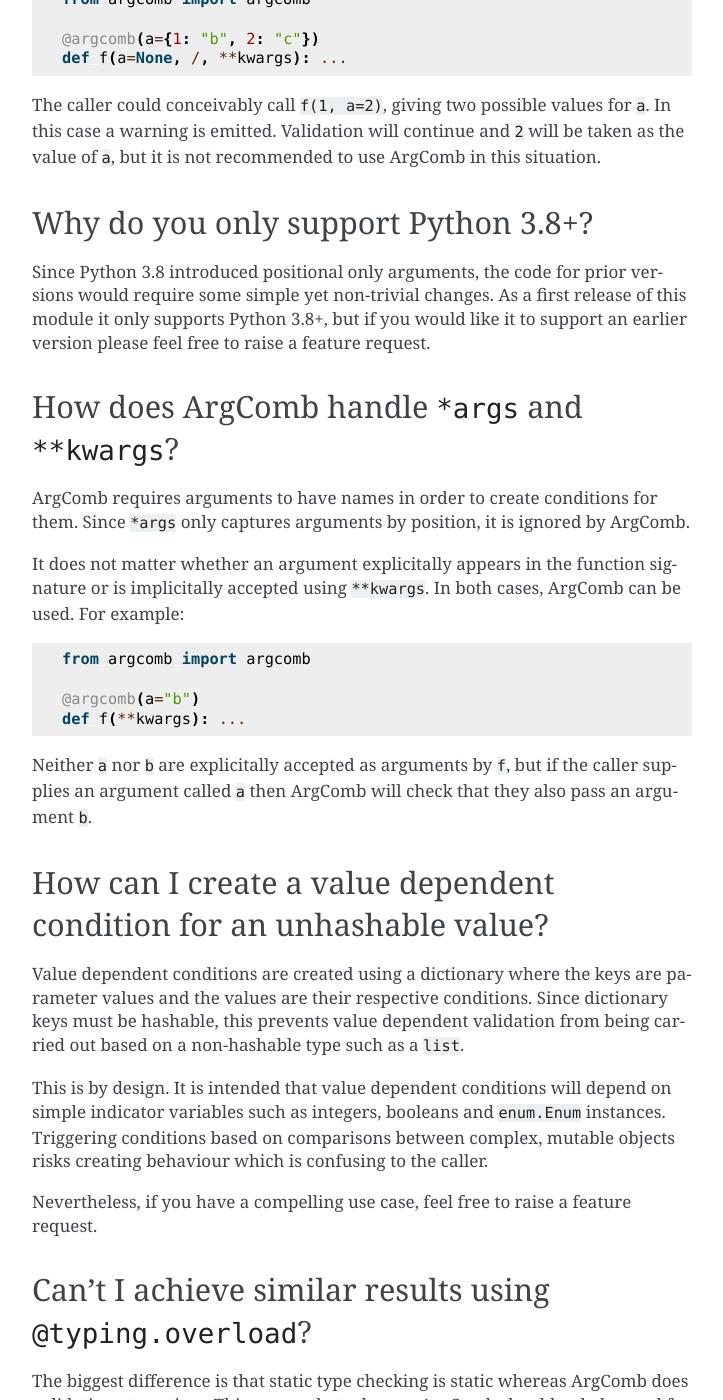
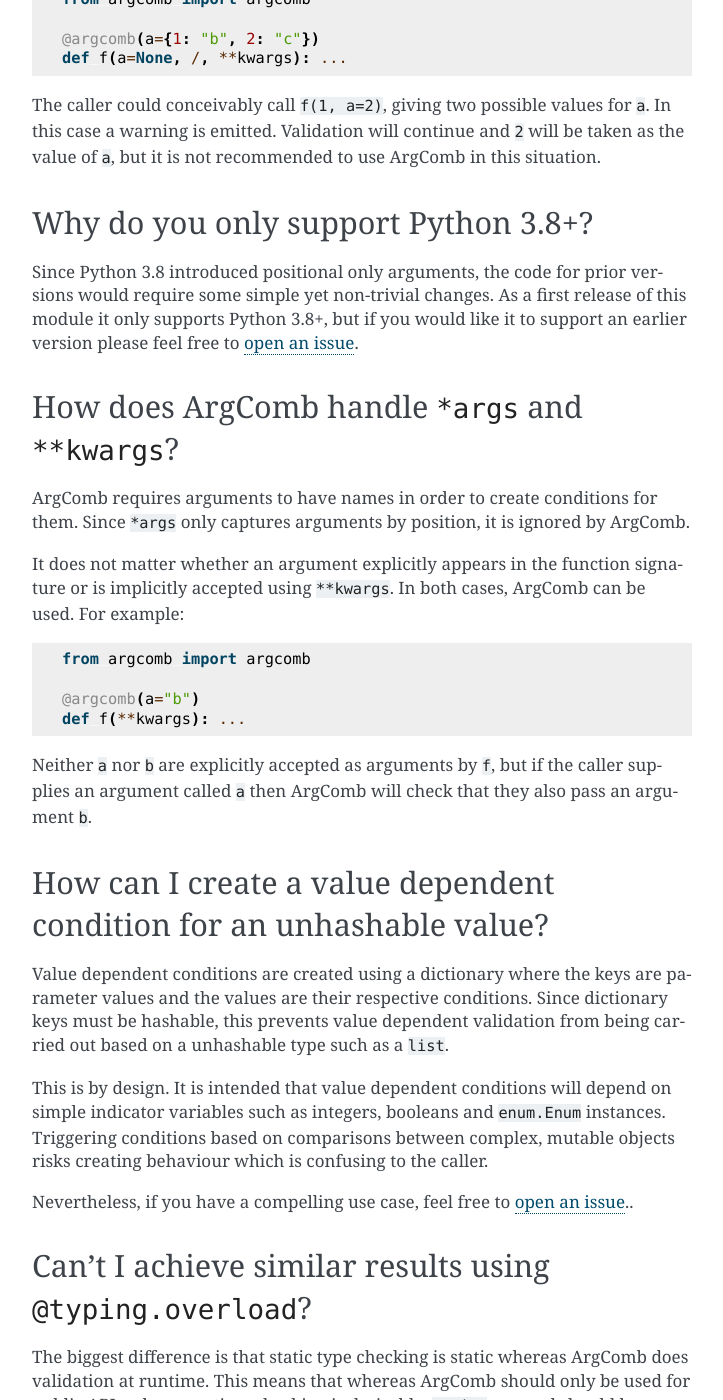
Before and after one commit to jacobunna/argcomb, a Sphinx documentation site: the page built from docs/faq.rst, in a window 1280 px wide and 1400 px high, scrolled down 1044 px. Shown: the whole window, without its empty margins (388-1111 px from the left). Built offline with Sphinx 7.4.7, drawn with Linux system fonts in a browser that asks for light colours; some of the changed text lies outside the part shown.

Commit message:
Spellchecking documentation

```diff
--- a/argcomb.py
+++ b/argcomb.py
@@ -57,7 +57,7 @@ class DerivedCondition(abc.ABC):
     type_: ConditionType
 
     def __init__(self, *args: Condition):
-        """Construt a condition.
+        """Construct a condition.
 
         :param args: list of conditions nested under this condition
         """
@@ -235,7 +235,7 @@ class argcomb:
         ``True`` in order for the call to be considered valid.
     :param kwargs: for each keyword argument, the name is assumed to be
         the name of a variable that the caller may supply, and the
-        value determines any valiation actions that should take place
+        value determines any validation actions that should take place
         if that variable is passed by the caller to the decorated
         function.
     """
--- a/docs/faq.rst
+++ b/docs/faq.rst
@@ -31,7 +31,7 @@ Why is there no ``Nand`` derived condition?
 It is considered that :class:`Or`, :class:`And`, :class:`Xor` and :class:`Not`
 will be the most useful derived conditions. Other conditions can be derived
 from these. If you feel strongly that another derived condition would
-add value, please raise a feature request.
+add value, please `open an issue`_.
 
 Does ArgComb correctly handle positional-only and keyword-only parameters?
 --------------------------------------------------------------------------
@@ -57,7 +57,7 @@ Why do you only support Python 3.8+?
 Since Python 3.8 introduced positional only arguments, the code for prior
 versions would require some simple yet non-trivial changes. As a first
 release of this module it only supports Python 3.8+, but if you would like
-it to support an earlier version please feel free to raise a feature request.
+it to support an earlier version please feel free to `open an issue`_.
 
 How does ArgComb handle ``*args`` and ``**kwargs``?
 ---------------------------------------------------
@@ -66,8 +66,8 @@ ArgComb requires arguments to have names in order to create conditions
 for them. Since ``*args`` only captures arguments by position, it is
 ignored by ArgComb.
 
-It does not matter whether an argument explicitally appears in the
-function signature or is implicitally accepted using ``**kwargs``.
+It does not matter whether an argument explicitly appears in the
+function signature or is implicitly accepted using ``**kwargs``.
 In both cases, ArgComb can be used. For example::
 
     from argcomb import argcomb
@@ -75,7 +75,7 @@ In both cases, ArgComb can be used. For example::
     @argcomb(a="b")
     def f(**kwargs): ...
 
-Neither ``a`` nor ``b`` are explicitally accepted as arguments by ``f``,
+Neither ``a`` nor ``b`` are explicitly accepted as arguments by ``f``,
 but if the caller supplies an argument called ``a`` then ArgComb will
 check that they also pass an argument ``b``.
 
@@ -86,7 +86,7 @@ Value dependent conditions are created using a dictionary where the
 keys are parameter values and the values are their respective
 conditions. Since dictionary keys must be hashable, this prevents
 value dependent validation from being carried out based on a
-non-hashable type such as a ``list``.
+unhashable type such as a ``list``.
 
 This is by design. It is intended that value dependent conditions will
 depend on simple indicator variables such as integers, booleans and
@@ -94,8 +94,7 @@ depend on simple indicator variables such as integers, booleans and
 between complex, mutable objects risks creating behaviour which is
 confusing to the caller.
 
-Nevertheless, if you have a compelling use case, feel free to raise a
-feature request.
+Nevertheless, if you have a compelling use case, feel free to `open an issue`_..
 
 Can't I achieve similar results using ``@typing.overload``?
 -----------------------------------------------------------
@@ -155,3 +154,5 @@ Instead of the :class:`Else` condition, can I raise an exception?
 
 This is not possible. Such validation is beyond the scope of ArgComb,
 which is focussed just on whether an argument is passed or not.
+
+.. _`open an issue`: https://github.com/jacobunna/argcomb/issues/new
```
Also changed, not shown: docs/index.rst (+12 -2 lines).
